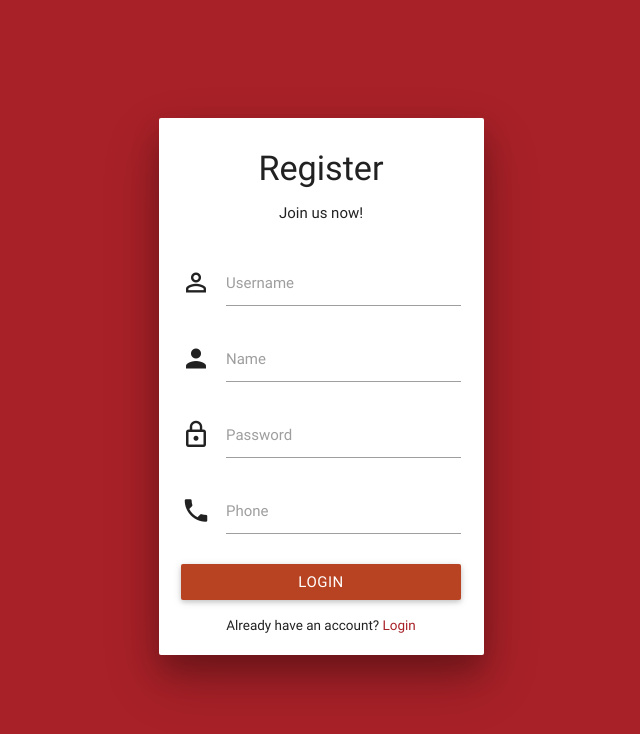
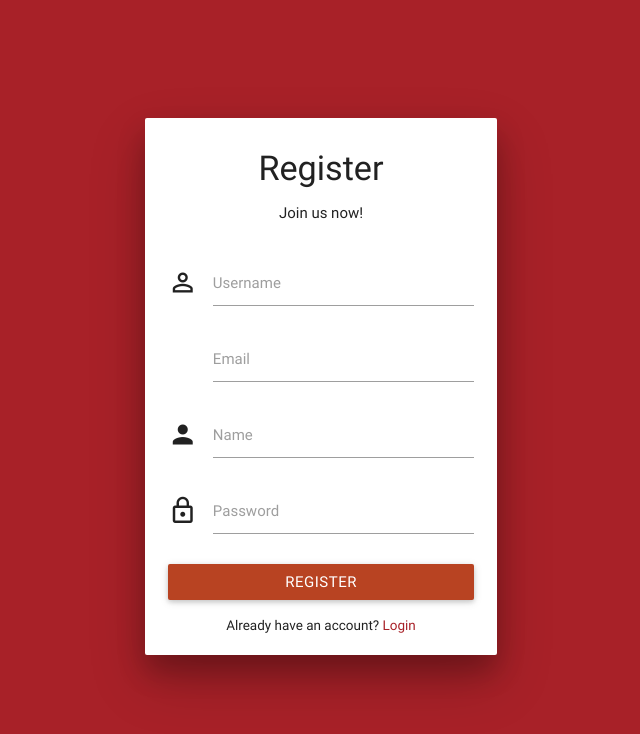
Before and after one commit to phanto007/nsu_canteen_app, a PHP site: page /register.php in a window 1280 px wide. Shown: the top 734 px of the page, without its empty margins (319-959 px from the left). Run offline with PHP 8.4, Linux system fonts and the light colour scheme.

Commit message:
Updated register.php

```diff
--- a/register.php
+++ b/register.php
@@ -109,31 +109,31 @@ else{
         </div>
         <div class="row margin">
           <div class="input-field col s12">
-            <i class="mdi-social-person prefix"></i>
-            <input name="name" id="name" type="text" data-error=".errorTxt2">
-            <label for="name" class="center-align">Name</label>
+            <i class="mdi mdi-email-outline prefix"></i>
+            <input name="email" id="email" type="text"  data-error=".errorTxt2">
+            <label for="email" class="center-align">Email</label>
       <div class="errorTxt2"></div>
           </div>
         </div>
         <div class="row margin">
           <div class="input-field col s12">
-            <i class="mdi-action-lock-outline prefix"></i>
-            <input name="password" id="password" type="password" data-error=".errorTxt3">
-            <label for="password">Password</label>
+            <i class="mdi-social-person prefix"></i>
+            <input name="name" id="name" type="text" data-error=".errorTxt3">
+            <label for="name" class="center-align">Name</label>
 			<div class="errorTxt3"></div>
           </div>
         </div>
         <div class="row margin">
           <div class="input-field col s12">
-            <i class="mdi-communication-phone prefix"></i>
-            <input name="phone" id="phone" type="number" data-error=".errorTxt4">
-            <label for="phone">Phone</label>
+            <i class="mdi-action-lock-outline prefix"></i>
+            <input name="password" id="password" type="password" data-error=".errorTxt4">
+            <label for="password">Password</label>
 			<div class="errorTxt4"></div>
           </div>
         </div>
         <div class="row">
           <div class="input-field col s12">
-			<a href="javascript:void(0);" onclick="document.getElementById('formValidate').submit();" class="btn waves-effect waves-light col s12">Login</a>
+			<a href="javascript:void(0);" onclick="document.getElementById('formValidate').submit();" class="btn waves-effect waves-light col s12">Register</a>
           </div>
           <div class="input-field col s12">
             <p class="margin center medium-small sign-up">Already have an account? <a href="login.php">Login</a></p>
@@ -173,13 +173,13 @@ else{
                 required: true,
                 minlength: 5
             },
+            email: {
+                required: true,
+                email: true
+            },
       			password: {
       				required: true,
-				minlength: 5
-			},
-            phone: {
-				required: true,
-				minlength: 4
+      				minlength: 8
 			      },
         },
         messages: {
@@ -191,13 +191,12 @@ else{
                 required: "Enter name",
                 minlength: "Minimum 5 characters are required."
             },
+            email: {
+                required: "Enter email"
+            },
       			password: {
       				  required: "Enter password",
-				minlength: "Minimum 5 characters are required."
-			},
-            phone:{
-				required: "Specify contact number.",
-				minlength: "Minimum 4 characters are required."
+      				  minlength: "Minimum 8 characters are required."
 			     },
         },
         errorElement : 'div',
```
Lines whose indentation alone changed are shown as unchanged.
